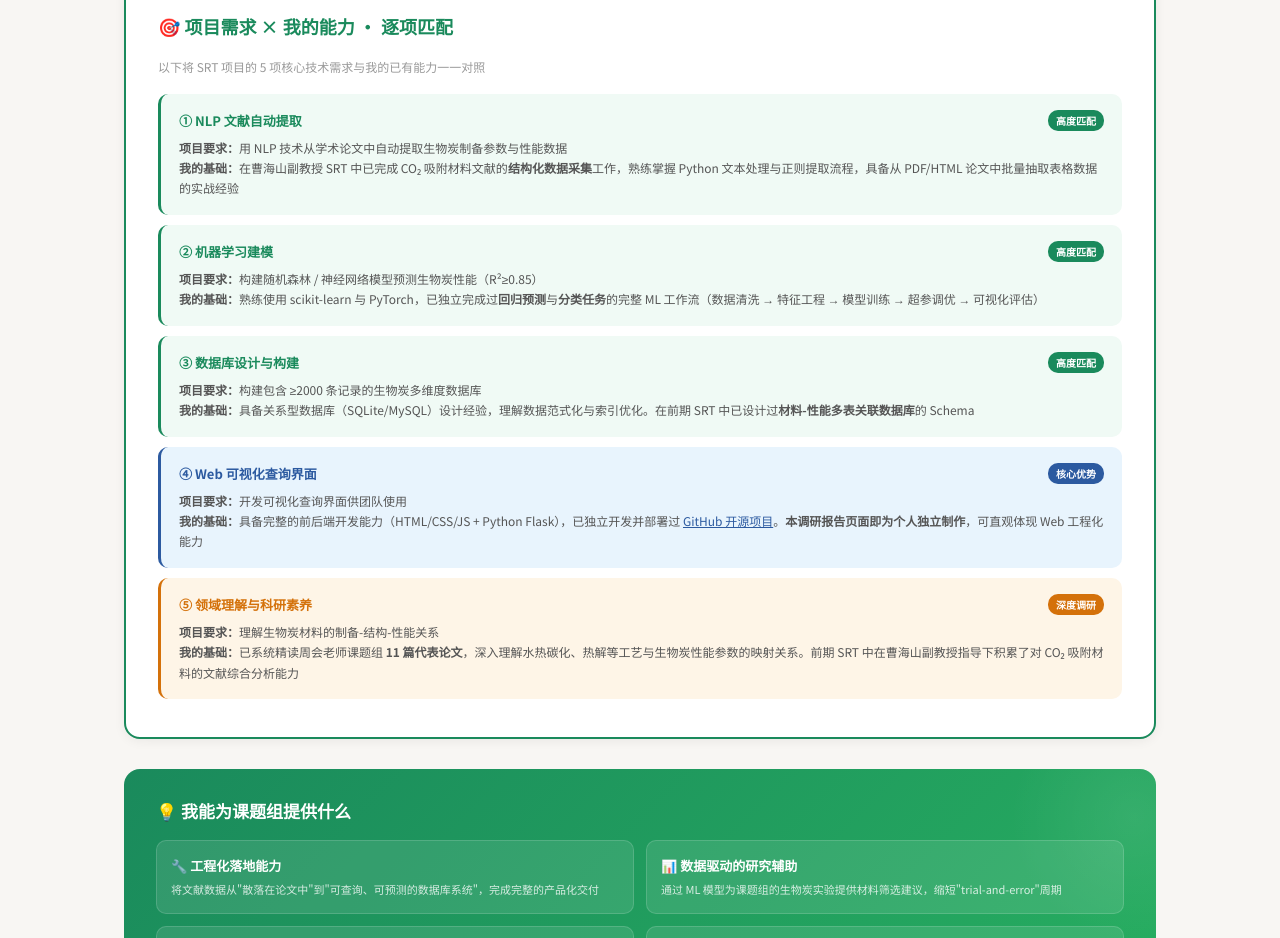
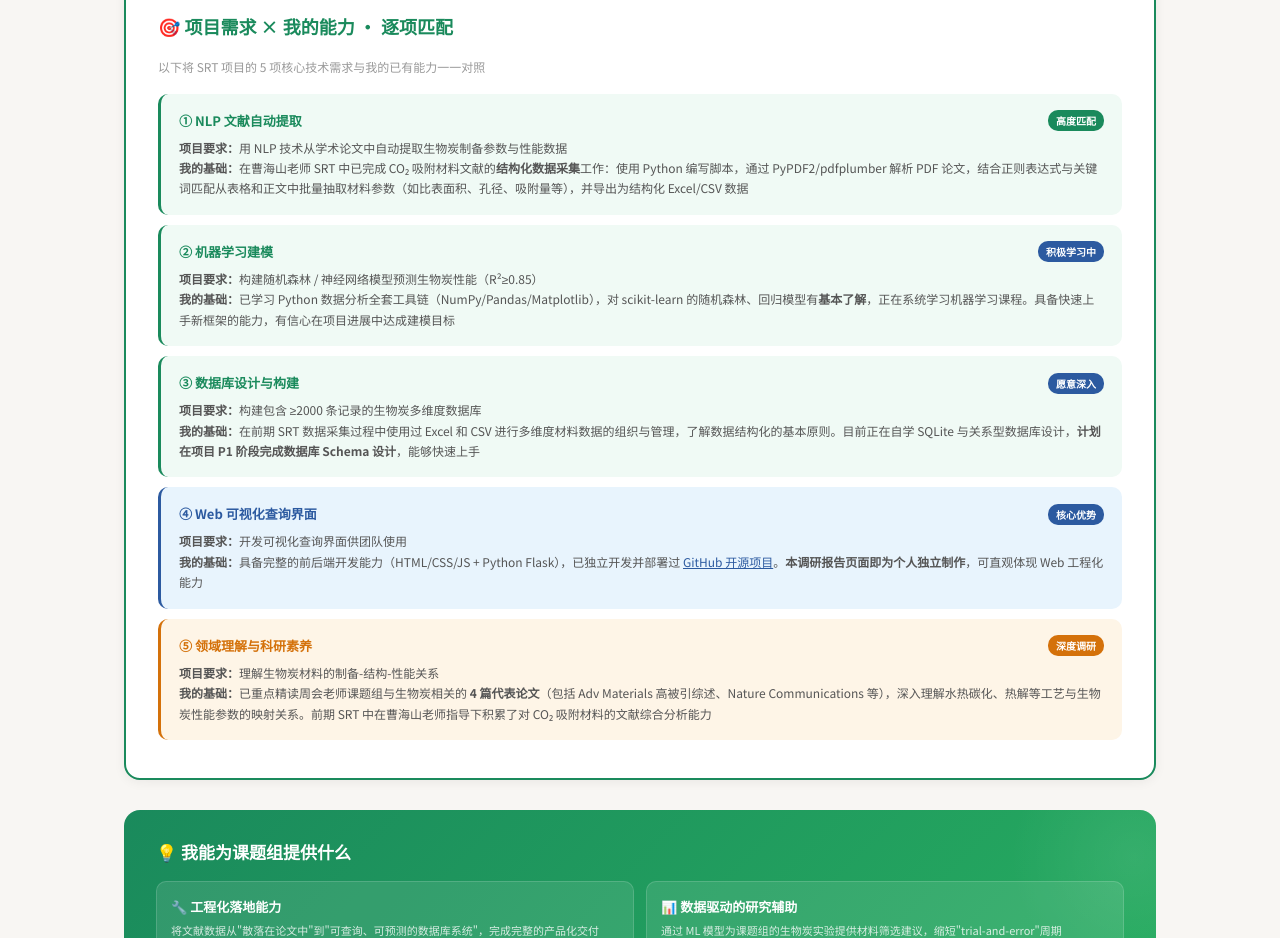
Before and after one commit to JavonLoong/research, a plain HTML site: page index.html in a window 1280 px wide. Shown: the part 4880-5818 px from the top of the page. Drawn offline with Linux system fonts and the light colour scheme.

Commit message:
fix: honest skill descriptions per user feedback

```diff
--- a/index.html
+++ b/index.html
@@ -541,7 +541,7 @@ body{font-family:'Noto Sans SC',system-ui,sans-serif;background:var(--bg);color:
         </div>
         <div style="font-size:12px;color:var(--sub);line-height:1.7;">
           <b>项目要求：</b>用 NLP 技术从学术论文中自动提取生物炭制备参数与性能数据<br>
-          <b>我的基础：</b>在曹海山副教授 SRT 中已完成 CO₂ 吸附材料文献的<b>结构化数据采集</b>工作，熟练掌握 Python 文本处理与正则提取流程，具备从 PDF/HTML 论文中批量抽取表格数据的实战经验
+          <b>我的基础：</b>在曹海山老师 SRT 中已完成 CO₂ 吸附材料文献的<b>结构化数据采集</b>工作：使用 Python 编写脚本，通过 PyPDF2/pdfplumber 解析 PDF 论文，结合正则表达式与关键词匹配从表格和正文中批量抽取材料参数（如比表面积、孔径、吸附量等），并导出为结构化 Excel/CSV 数据
         </div>
       </div>
 
@@ -549,11 +549,11 @@ body{font-family:'Noto Sans SC',system-ui,sans-serif;background:var(--bg);color:
       <div style="background:#f0faf5;border-radius:10px;padding:16px 18px;margin-bottom:10px;border-left:3px solid var(--green);">
         <div style="display:flex;justify-content:space-between;align-items:center;margin-bottom:6px;">
           <span style="font-size:13px;font-weight:700;color:var(--green);">② 机器学习建模</span>
-          <span style="font-size:10px;background:var(--green);color:#fff;padding:2px 8px;border-radius:10px;font-weight:600;">高度匹配</span>
+          <span style="font-size:10px;background:var(--blue);color:#fff;padding:2px 8px;border-radius:10px;font-weight:600;">积极学习中</span>
         </div>
         <div style="font-size:12px;color:var(--sub);line-height:1.7;">
           <b>项目要求：</b>构建随机森林 / 神经网络模型预测生物炭性能（R²≥0.85）<br>
-          <b>我的基础：</b>熟练使用 scikit-learn 与 PyTorch，已独立完成过<b>回归预测</b>与<b>分类任务</b>的完整 ML 工作流（数据清洗 → 特征工程 → 模型训练 → 超参调优 → 可视化评估）
+          <b>我的基础：</b>已学习 Python 数据分析全套工具链（NumPy/Pandas/Matplotlib），对 scikit-learn 的随机森林、回归模型有<b>基本了解</b>，正在系统学习机器学习课程。具备快速上手新框架的能力，有信心在项目进展中达成建模目标
         </div>
       </div>
 
@@ -561,11 +561,11 @@ body{font-family:'Noto Sans SC',system-ui,sans-serif;background:var(--bg);color:
       <div style="background:#f0faf5;border-radius:10px;padding:16px 18px;margin-bottom:10px;border-left:3px solid var(--green);">
         <div style="display:flex;justify-content:space-between;align-items:center;margin-bottom:6px;">
           <span style="font-size:13px;font-weight:700;color:var(--green);">③ 数据库设计与构建</span>
-          <span style="font-size:10px;background:var(--green);color:#fff;padding:2px 8px;border-radius:10px;font-weight:600;">高度匹配</span>
+          <span style="font-size:10px;background:var(--blue);color:#fff;padding:2px 8px;border-radius:10px;font-weight:600;">愿意深入</span>
         </div>
         <div style="font-size:12px;color:var(--sub);line-height:1.7;">
           <b>项目要求：</b>构建包含 ≥2000 条记录的生物炭多维度数据库<br>
-          <b>我的基础：</b>具备关系型数据库（SQLite/MySQL）设计经验，理解数据范式化与索引优化。在前期 SRT 中已设计过<b>材料-性能多表关联数据库</b>的 Schema
+          <b>我的基础：</b>在前期 SRT 数据采集过程中使用过 Excel 和 CSV 进行多维度材料数据的组织与管理，了解数据结构化的基本原则。目前正在自学 SQLite 与关系型数据库设计，<b>计划在项目 P1 阶段完成数据库 Schema 设计</b>，能够快速上手
         </div>
       </div>
 
@@ -589,7 +589,7 @@ body{font-family:'Noto Sans SC',system-ui,sans-serif;background:var(--bg);color:
         </div>
         <div style="font-size:12px;color:var(--sub);line-height:1.7;">
           <b>项目要求：</b>理解生物炭材料的制备-结构-性能关系<br>
-          <b>我的基础：</b>已系统精读周会老师课题组 <b>11 篇代表论文</b>，深入理解水热碳化、热解等工艺与生物炭性能参数的映射关系。前期 SRT 中在曹海山副教授指导下积累了对 CO₂ 吸附材料的文献综合分析能力
+          <b>我的基础：</b>已重点精读周会老师课题组与生物炭相关的 <b>4 篇代表论文</b>（包括 Adv Materials 高被引综述、Nature Communications 等），深入理解水热碳化、热解等工艺与生物炭性能参数的映射关系。前期 SRT 中在曹海山老师指导下积累了对 CO₂ 吸附材料的文献综合分析能力
         </div>
       </div>
     </div>
```
